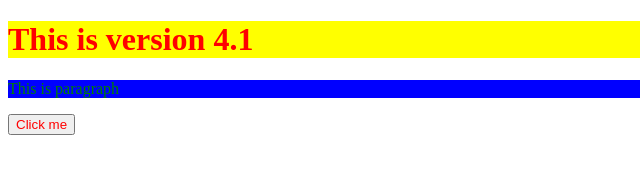
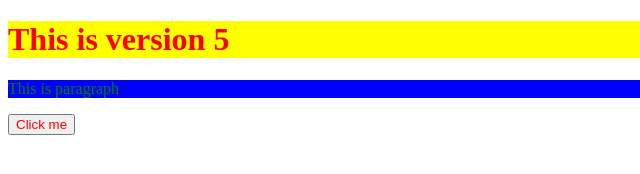
Before and after one commit to Madhan152004/Git-demo, a plain HTML site: page Index.html in a window 1280 px wide. Shown: the full height of the page, 0-640 px from the left. Drawn offline with Linux system fonts and the light colour scheme.

Commit message:
feature3

```diff
--- a/Index.html
+++ b/Index.html
@@ -7,7 +7,7 @@
     <link rel="stylesheet" href="style.css">
 </head>
 <body>
-    <h1>This is version 4.1</h1>
+    <h1>This is version 5</h1>
     <p>This is paragraph</p>
     <button>Click me</button>
 </body>
```
